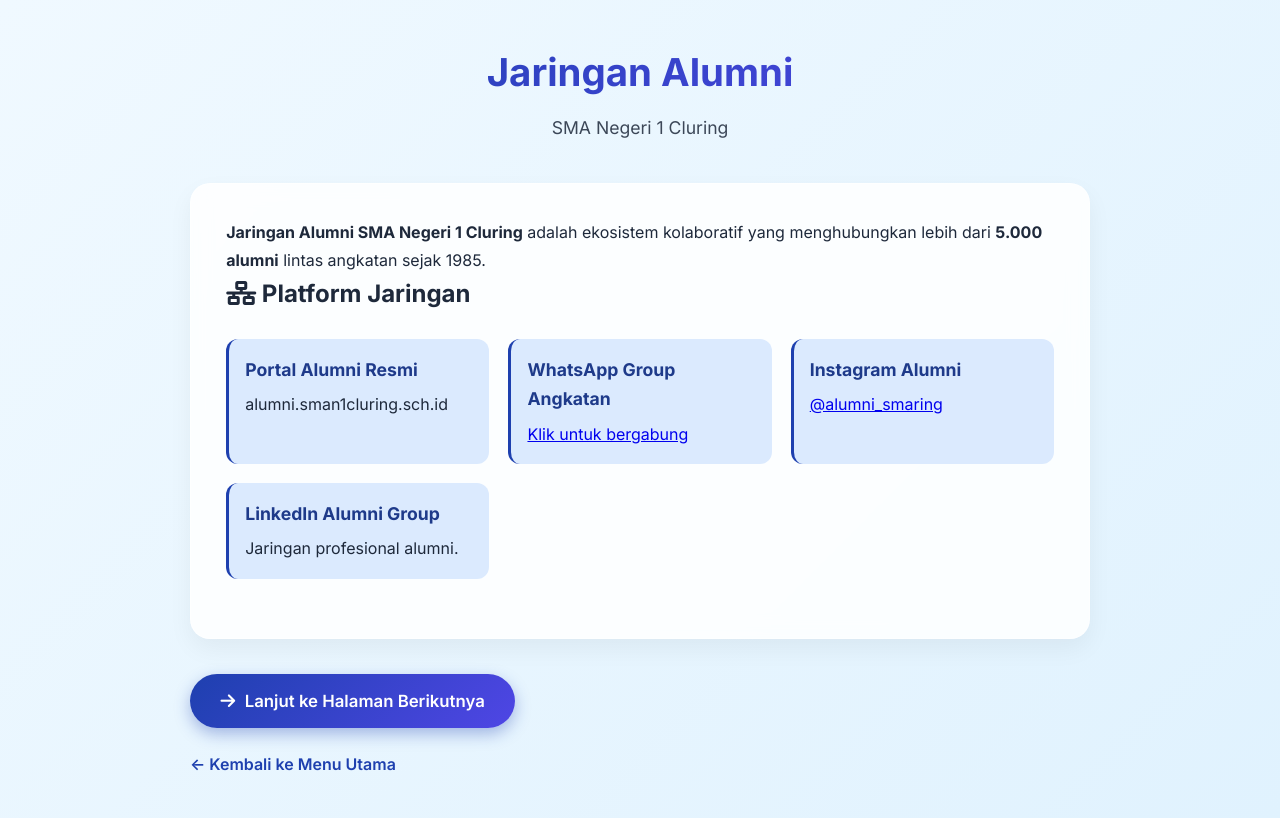
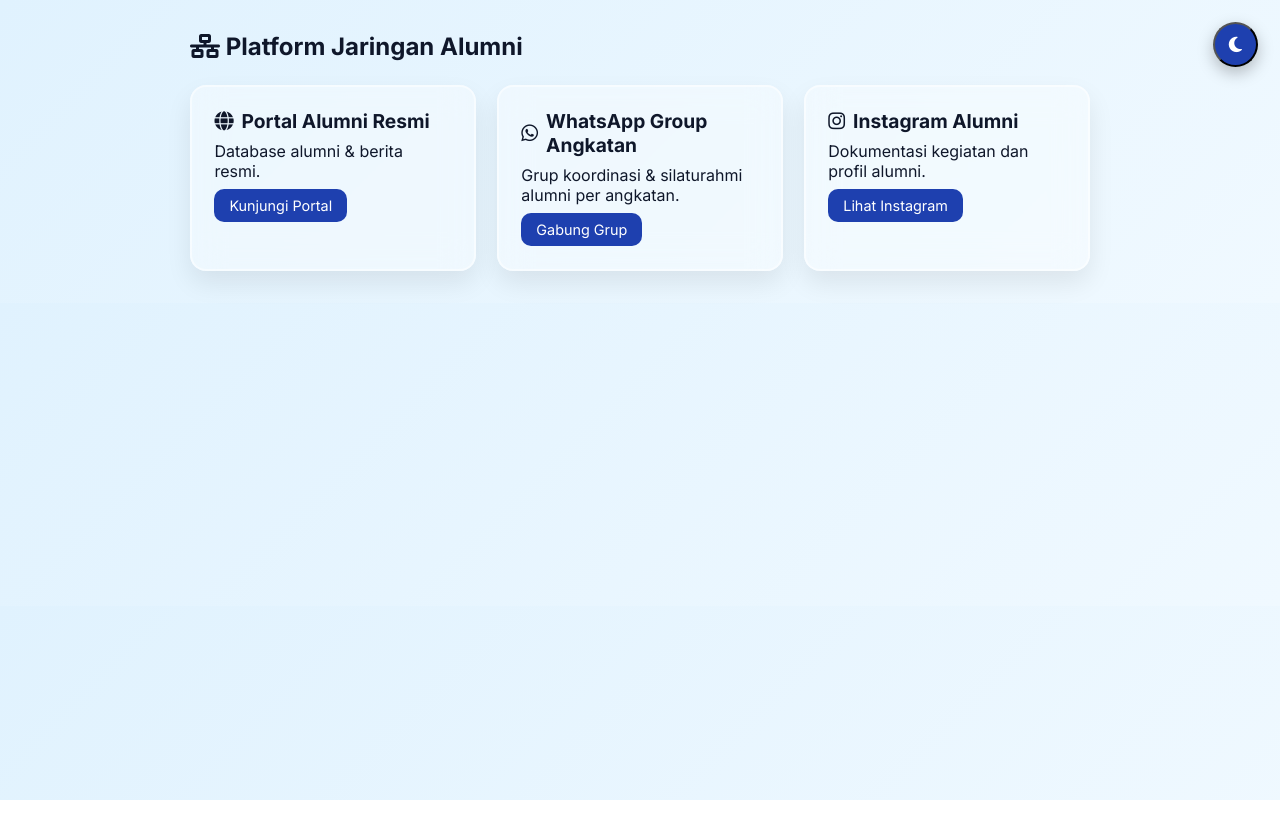
Before and after one commit to andisdwisaputro-pixel/Rumah-BK-SMA-Negeri-1-Cluring, a plain HTML site: page 16-jaringan-alumni.html in a window 1280 px wide. Drawn offline with Linux system fonts and the light colour scheme.

Commit message:
Update 16-jaringan-alumni.html

```diff
--- a/16-jaringan-alumni.html
+++ b/16-jaringan-alumni.html
@@ -4,160 +4,182 @@
 <meta charset="UTF-8">
 <meta name="viewport" content="width=device-width, initial-scale=1.0">
 <title>Jaringan Alumni - SMA Negeri 1 Cluring</title>
+
+<!-- Font dan Icon -->
 <link rel="stylesheet" href="https://cdnjs.cloudflare.com/ajax/libs/font-awesome/6.5.0/css/all.min.css">
 <link href="https://fonts.googleapis.com/css2?family=Inter:wght@300;400;500;600;700;800&display=swap" rel="stylesheet">
+
 <style>
     :root {
         --primary: #1e40af;
         --primary-light: #3b82f6;
         --primary-dark: #1e3a8a;
-            --secondary: #4f46e5;
         --light: #f8fafc;
         --dark: #0f172a;
-            --text-light: #1e293b;
-            --text-dark: #f8fafc;
-            --gradient-primary: linear-gradient(135deg, #1e40af, #4f46e5);
-            --shadow-light: 0 10px 25px rgba(0, 0, 0, 0.05);
-            --shadow-medium: 0 15px 35px rgba(0, 0, 0, 0.1);
-            --shadow-hover: 0 20px 40px rgba(30, 64, 175, 0.3);
-            --border-radius: 20px;
-            --transition: all 0.4s cubic-bezier(0.22, 0.61, 0.36, 1);
+        --glass-light: rgba(255, 255, 255, 0.35);
+        --glass-dark: rgba(20, 20, 30, 0.4);
+        --neon: #60a5fa;
+        --transition: all .45s ease;
     }
+
     * {
         margin: 0;
         padding: 0;
         box-sizing: border-box;
-            font-family: 'Inter', -apple-system, BlinkMacSystemFont, sans-serif;
+        font-family: 'Inter', sans-serif;
     }
+
     body {
-            background: linear-gradient(135deg, #f0f9ff, #e0f2fe);
-            color: var(--text-light);
-            line-height: 1.7;
-            padding: 2.5rem;
-            min-height: 100vh;
+        background: linear-gradient(135deg, #e0f2fe, #f0f9ff);
+        color: var(--dark);
+        padding: 2rem;
+        transition: var(--transition);
+        animation: fadeIn 1s ease;
+    }
+
+    body.dark-mode {
+        background: linear-gradient(135deg, #0f172a, #1e293b);
+        color: var(--light);
+    }
+
+    .container {
+        max-width: 900px;
+        margin: auto;
+        animation: fadeInUp 1s ease;
+    }
+
+    @keyframes fadeIn {
+        from {opacity: 0;}
+        to {opacity: 1;}
+    }
+    @keyframes fadeInUp {
+        from {opacity:0; transform: translateY(25px);}
+        to {opacity:1; transform: translateY(0);}
+    }
+
+    .platform-grid {
+        display: grid;
+        grid-template-columns: repeat(auto-fit, minmax(260px, 1fr));
+        gap: 1.3rem;
+        margin-top: 1.5rem;
+    }
+
+    .platform-card {
+        padding: 1.4rem;
+        border-radius: 16px;
+        backdrop-filter: blur(16px);
+        background: var(--glass-light);
+        border: 2px solid rgba(255,255,255,0.5);
+        box-shadow: 0 12px 26px rgba(0,0,0,0.08);
+        transition: var(--transition);
+        position: relative;
+        overflow: hidden;
+    }
+
+    body.dark-mode .platform-card {
+        background: var(--glass-dark);
+        border-color: rgba(255,255,255,0.15);
+    }
+
+    /* Neon glowing border */
+    .platform-card:hover {
+        transform: translateY(-6px) scale(1.03);
+        box-shadow: 0 0 18px var(--neon), 0 0 32px rgba(96,165,250,0.5);
+        border-color: var(--neon);
+    }
+
+    .platform-card h4 {
+        font-size: 1.2rem;
+        margin-bottom: 0.5rem;
+        display: flex;
+        align-items: center;
+        gap: .5rem;
+    }
+
+    .btn-link {
+        display: inline-block;
+        margin-top: .5rem;
+        padding: 8px 15px;
+        background: var(--primary);
+        color: white;
+        border-radius: 10px;
+        text-decoration: none;
+        font-size: .9rem;
         transition: var(--transition);
     }
-        body.dark-mode {
-            background: linear-gradient(135deg, #0c1427, #111827);
-            color: var(--text-dark);
+
+    .btn-link:hover {
+        background: var(--primary-light);
+        transform: translateY(-3px);
     }
-        .container {
-            max-width: 900px;
-            margin: 0 auto;
-        }
-        .header {
-            text-align: center;
-            margin-bottom: 2.5rem;
-        }
-        .header h1 {
-            font-size: 2.4rem;
-            font-weight: 700;
-            margin-bottom: 0.5rem;
-            background: var(--gradient-primary);
-            -webkit-background-clip: text;
-            background-clip: text;
-            color: transparent;
-        }
-        .header p {
-            opacity: 0.85;
+
+    /* Toggle Dark Mode */
+    .toggle-dark {
+        position: fixed;
+        top: 22px;
+        right: 22px;
+        background: var(--primary);
+        color: white;
+        padding: 10px 14px;
+        border-radius: 50px;
+        cursor: pointer;
         font-size: 1.1rem;
-        }
-        .content {
-            background: rgba(255, 255, 255, 0.85);
-            backdrop-filter: blur(10px);
-            padding: 2.2rem;
-            border-radius: var(--border-radius);
-            box-shadow: var(--shadow-light);
-            margin-bottom: 2.2rem;
-            border: 1px solid rgba(255, 255, 255, 0.5);
-        }
-        .platform-grid {
-            display: grid;
-            grid-template-columns: repeat(auto-fit, minmax(250px, 1fr));
-            gap: 1.2rem;
-            margin: 1.5rem 0;
-        }
-        .platform-card {
-            background: #dbeafe;
-            padding: 1rem;
-            border-radius: 12px;
-            border-left: 3px solid var(--primary);
-        }
-        .platform-card h4 {
-            font-size: 1.1rem;
-            margin-bottom: 0.4rem;
-            color: var(--primary-dark);
-        }
-        .next-btn {
-            display: inline-flex;
-            align-items: center;
-            gap: 0.6rem;
-            background: var(--gradient-primary);
-            color: white;
-            text-decoration: none;
-            padding: 0.8rem 1.9rem;
-            border-radius: 50px;
-            font-weight: 600;
-            font-size: 1.05rem;
-            box-shadow: 0 6px 16px rgba(30, 64, 175, 0.35);
+        box-shadow: 0 6px 16px rgba(0,0,0,0.25);
         transition: var(--transition);
     }
-        .next-btn:hover {
-            transform: translateY(-3px) scale(1.02);
-            box-shadow: var(--shadow-hover);
-        }
-        .back-link {
-            display: block;
-            margin-top: 1.4rem;
-            color: var(--primary);
-            text-decoration: none;
-            font-weight: 600;
-            font-size: 1rem;
-            transition: var(--transition);
+    .toggle-dark:hover {
+        transform: scale(1.1);
+        background: var(--primary-light);
     }
 </style>
+
 </head>
 <body>
+
+<button class="toggle-dark" onclick="toggleDarkMode()">
+    <i class="fas fa-moon"></i>
+</button>
+
 <div class="container">
-        <div class="header">
-            <h1>Jaringan Alumni</h1>
-            <p>SMA Negeri 1 Cluring</p>
-        </div>
 
-        <div class="content">
-            <p><strong>Jaringan Alumni SMA Negeri 1 Cluring</strong> adalah ekosistem kolaboratif yang menghubungkan lebih dari <strong>5.000 alumni</strong> lintas angkatan sejak 1985.</p>
+    <h2><i class="fas fa-network-wired"></i> Platform Jaringan Alumni</h2>
 
-            <h2><i class="fas fa-network-wired"></i> Platform Jaringan</h2>
     <div class="platform-grid">
 
         <div class="platform-card">
-                    <h4>Portal Alumni Resmi</h4>
-                    <p><code>alumni.sman1cluring.sch.id</code></p>
+            <h4><i class="fas fa-globe"></i> Portal Alumni Resmi</h4>
+            <p>Database alumni & berita resmi.</p>
+            <a class="btn-link" href="#" target="_blank">Kunjungi Portal</a>
         </div>
 
         <div class="platform-card">
-                    <h4>WhatsApp Group Angkatan</h4>
-                    <p><a href="https://wa.link/mfaua0" target="_blank">Klik untuk bergabung</a></p>
+            <h4><i class="fab fa-whatsapp"></i> WhatsApp Group Angkatan</h4>
+            <p>Grup koordinasi & silaturahmi alumni per angkatan.</p>
+            <a class="btn-link" href="https://wa.link/mfaua0" target="_blank">Gabung Grup</a>
         </div>
 
         <div class="platform-card">
-                    <h4>Instagram Alumni</h4>
-                    <p><a href="https://www.instagram.com/andisdwisaputro?igsh=MXU4dDNobXp4dmRqZQ==" target="_blank">@alumni_smaring</a></p>
-                </div>
-
-                <div class="platform-card">
-                    <h4>LinkedIn Alumni Group</h4>
-                    <p>Jaringan profesional alumni.</p>
-                </div>
+            <h4><i class="fab fa-instagram"></i> Instagram Alumni</h4>
+            <p>Dokumentasi kegiatan dan profil alumni.</p>
+            <a class="btn-link" href="https://www.instagram.com/andisdwisaputro?igsh=MXU4dDNobXp4dmRqZQ==" target="_blank">
+                Lihat Instagram
+            </a>
         </div>
 
     </div>
 
-        <a href="17-karir-pekerjaan.html" class="next-btn">
-            <i class="fas fa-arrow-right"></i> Lanjut ke Halaman Berikutnya
-        </a>
+</div>
 
-        <a href="index.html" class="back-link">← Kembali ke Menu Utama</a>
-    </div>
+<script>
+    // Auto detect dark mode
+    if (window.matchMedia("(prefers-color-scheme: dark)").matches) {
+        document.body.classList.add("dark-mode");
+    }
+
+    function toggleDarkMode() {
+        document.body.classList.toggle("dark-mode");
+    }
+</script>
+
 </body>
 </html>
```
Lines whose indentation alone changed are shown as unchanged.
